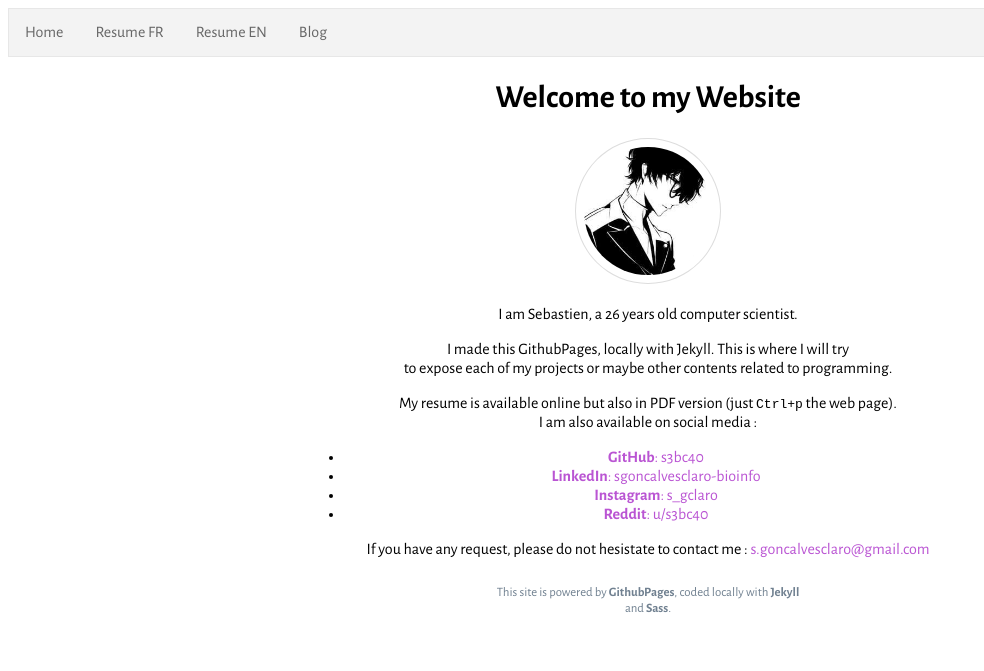
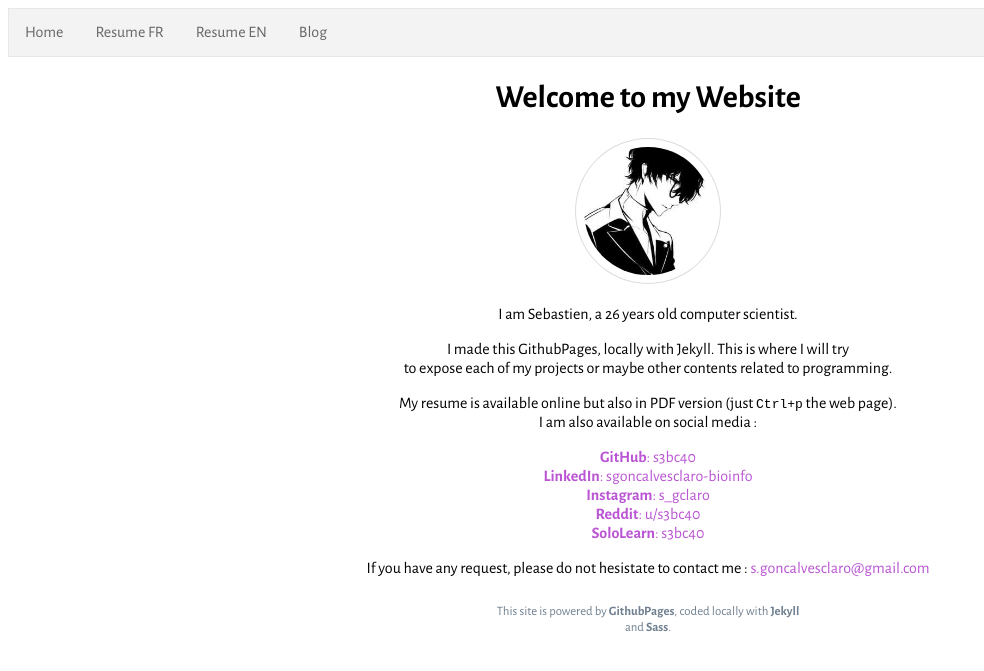
Before and after one commit to s3bc40/s3bc40.github.io, a Jekyll site: the page built from index.md, in a window 1280 px wide. Shown: the top 671 px of the page, without its empty margins (0-984 px from the left). Built offline with Jekyll 4.4.1, drawn with Linux system fonts in a browser that asks for light colours; our own code applies the rules of GitHub Pages for plain Markdown files.

Commit message:
Fix margin print page and bullet list home

```diff
--- a/_sass/home_style.scss
+++ b/_sass/home_style.scss
@@ -32,6 +32,7 @@ a:active {
 body {
     width: 100%;
 }
+
 // Main container
 .main-container {
     width: 50%;
@@ -46,9 +47,11 @@ img {
     padding: 0.5em;
     width: 8em;
     border-radius: 50%;
-  }
+}
 
 // List unordered
 ul {
-    margin-left: -1.5em;
+    list-style-type: none;
+    margin: 0;
+    padding: 0;
 }
--- a/_sass/resume_style.scss
+++ b/_sass/resume_style.scss
@@ -127,7 +127,7 @@ blockquote>p {
     @page {
         size: auto;
         /* auto is the initial value */
-        margin: 0mm;
+        margin: 1.5em 1.5em 1.5em 1.5em;
         /* this affects the margin in the printer settings */
     }
 
--- a/index.md
+++ b/index.md
@@ -19,6 +19,7 @@ I am also available on social media :
 + [**LinkedIn**: sgoncalvesclaro-bioinfo](https://www.linkedin.com/in/sgoncalvesclaro-bioinfo/)
 + [**Instagram**: s_gclaro](https://www.instagram.com/s_gclaro/)
 + [**Reddit**: u/s3bc40](https://www.reddit.com/user/s3bc40)
++ [**SoloLearn**: s3bc40](https://www.sololearn.com/Profile/8304208)
 
 If you have any request, please do not hesistate to contact me :
-[s.goncalvesclaro@gmail.com](s.goncalvesclaro@gmail.com)
+[s.goncalvesclaro@gmail.com](mailto:s.goncalvesclaro@gmail.com)
```
Also changed, not shown: resume_EN.md (+2 -2 lines), resume_FR.md (+1 -1 lines).
